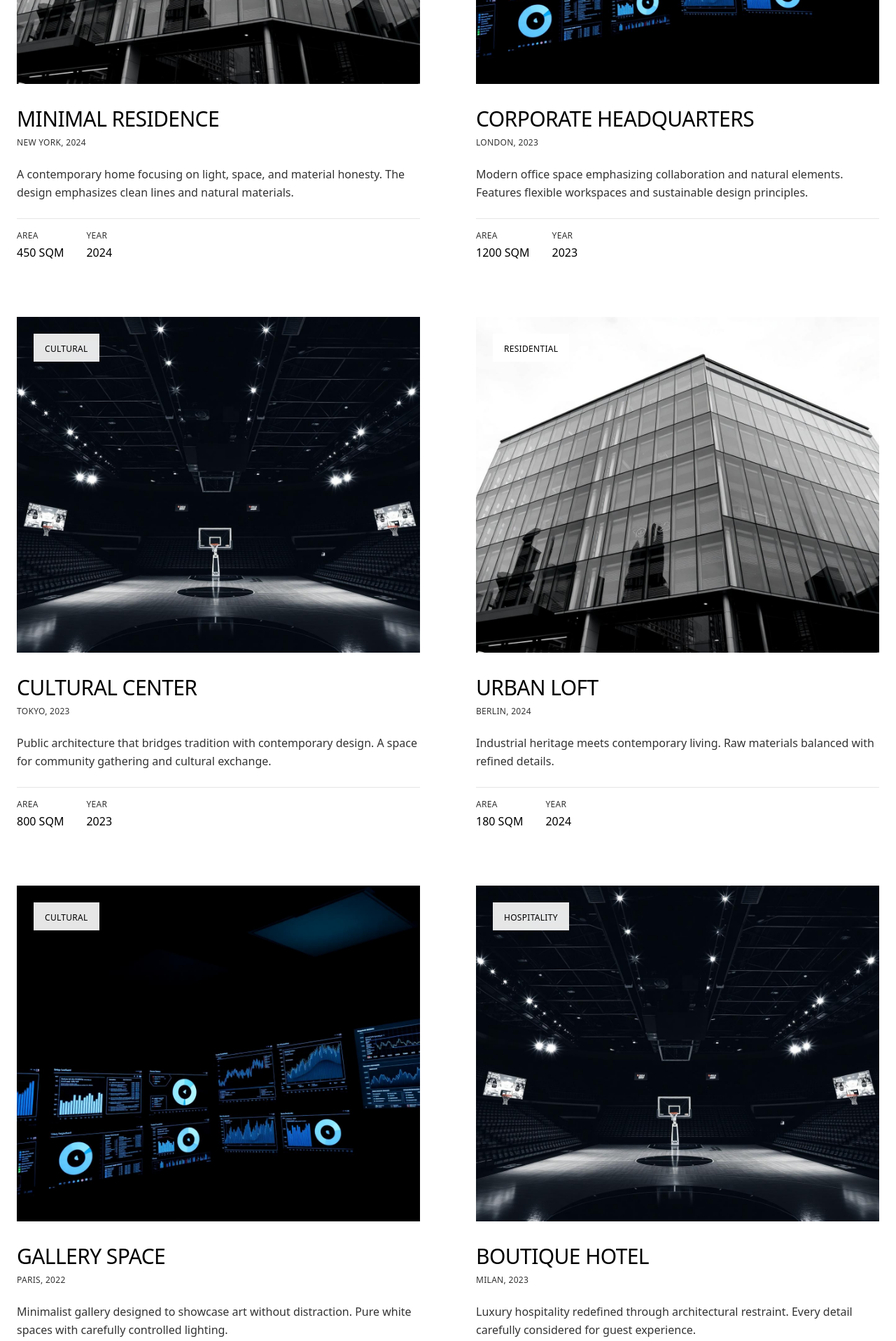
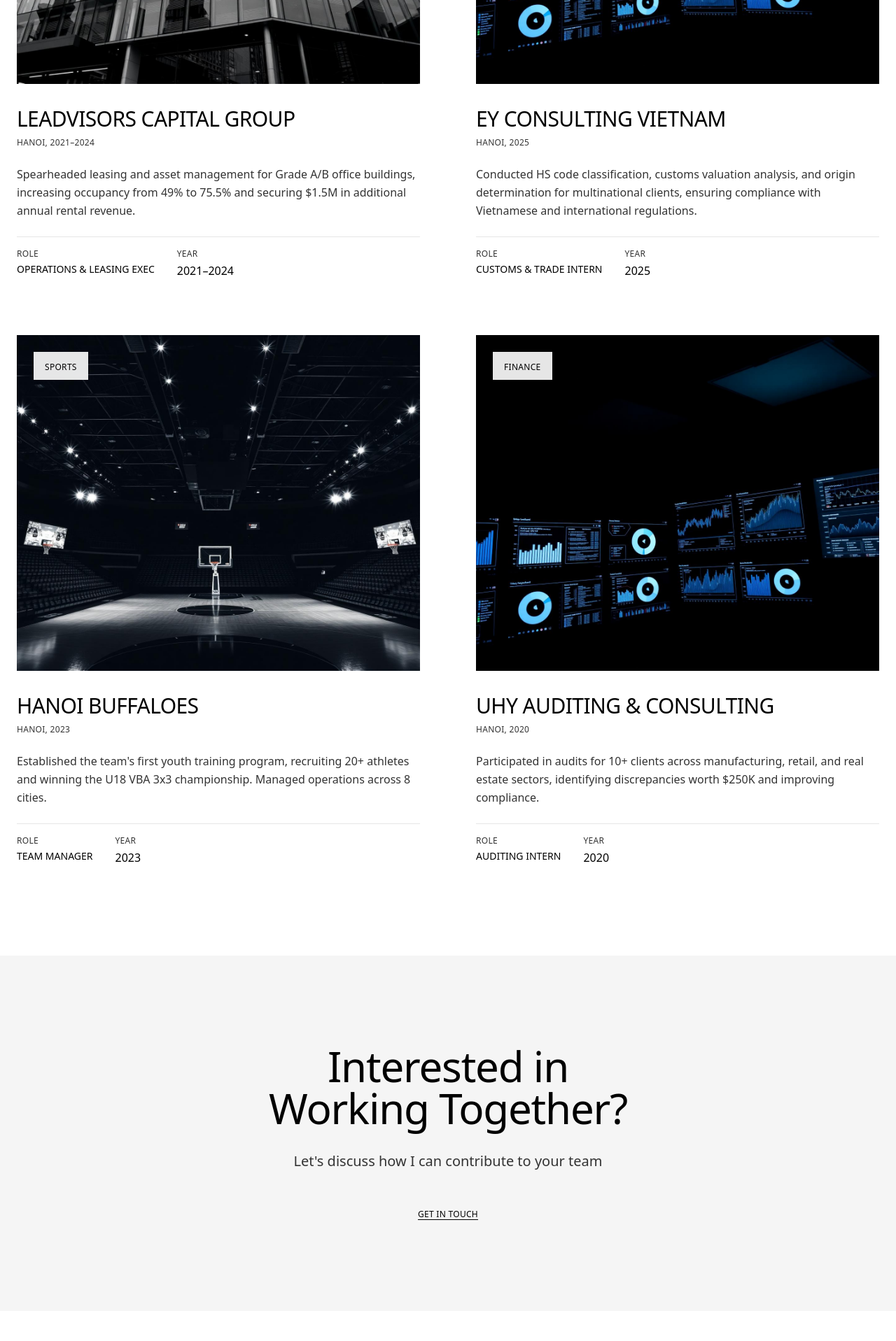
Before and after one commit to thanh2141998-tech/TheoDinhPortfolio, a React (Vite) app: page /experience in a window 1280 px wide. Shown: the part 880-2797 px from the top of the page at 70% size. After the commit the page ends 2754 px from the top, so only its background shows below. Built offline with nearby package versions, Linux system fonts and the light colour scheme.

Commit message:
Create Theo portfolio pages
Co-authored-by: thanh2141998-tech <269506524+thanh2141998-tech@users.noreply.github.com>

```diff
--- a/src/pages/About.tsx
+++ b/src/pages/About.tsx
@@ -1,70 +1,13 @@
 import Navigation from "@/components/Navigation";
+import AboutComponent from "@/components/About";
 
 const About = () => {
   return (
     <div className="min-h-screen">
       <Navigation />
-      <section className="pt-32 pb-32 bg-background">
-        <div className="container mx-auto px-6">
-          <div className="max-w-7xl mx-auto">
-            <div className="grid md:grid-cols-2 gap-20 items-center">
-              <div>
-                <h1 className="text-minimal text-muted-foreground mb-4">ABOUT</h1>
-                <h2 className="text-4xl md:text-6xl font-light text-architectural mb-12">
-                  Design Philosophy
-                </h2>
-
-                <div className="space-y-8">
-                  <p className="text-lg text-muted-foreground leading-relaxed">
-                    We believe architecture should enhance human experience while respecting
-                    the natural environment. Our practice focuses on creating spaces that
-                    are both functional and poetic.
-                  </p>
-
-                  <p className="text-lg text-muted-foreground leading-relaxed">
-                    Founded in 2015, our studio has completed over 200 projects across
-                    residential, commercial, and cultural sectors. Each project begins
-                    with careful listening and ends with thoughtful execution.
-                  </p>
-                </div>
-              </div>
-
-              <div className="space-y-12">
-                <div>
-                  <h3 className="text-minimal text-muted-foreground mb-6">APPROACH</h3>
-                  <div className="space-y-6">
-                    <div className="border-l-2 border-architectural pl-6">
-                      <h4 className="text-lg font-medium mb-2">Research</h4>
-                      <p className="text-muted-foreground">Deep understanding of context, culture, and climate</p>
-                    </div>
-                    <div className="border-l-2 border-architectural pl-6">
-                      <h4 className="text-lg font-medium mb-2">Collaboration</h4>
-                      <p className="text-muted-foreground">Close partnership with clients, engineers, and craftspeople</p>
-                    </div>
-                    <div className="border-l-2 border-architectural pl-6">
-                      <h4 className="text-lg font-medium mb-2">Innovation</h4>
-                      <p className="text-muted-foreground">Sustainable materials and forward-thinking design solutions</p>
-                    </div>
-                  </div>
-                </div>
-
-                <div className="pt-8 border-t border-border">
-                  <div className="grid grid-cols-2 gap-8">
-                    <div>
-                      <h3 className="text-minimal text-muted-foreground mb-2">FOUNDED</h3>
-                      <p className="text-xl">2015</p>
-                    </div>
-                    <div>
-                      <h3 className="text-minimal text-muted-foreground mb-2">PROJECTS</h3>
-                      <p className="text-xl">200+</p>
-                    </div>
-                  </div>
-                </div>
-              </div>
-            </div>
-          </div>
-        </div>
-      </section>
+      <div className="pt-20">
+        <AboutComponent />
+      </div>
     </div>
   );
 };
--- a/src/pages/Work.tsx
+++ b/src/pages/Work.tsx
@@ -4,93 +4,73 @@ import project1 from "@/assets/project-1.jpg";
 import project2 from "@/assets/project-2.jpg";
 import project3 from "@/assets/project-3.jpg";
 
-const Work = () => {
+const Experience = () => {
   const [activeCategory, setActiveCategory] = useState("ALL");
-  const projects = [
+  const experiences = [
     {
       image: project1,
-      title: "MINIMAL RESIDENCE",
-      location: "NEW YORK, 2024",
-      category: "RESIDENTIAL",
-      description: "A contemporary home focusing on light, space, and material honesty. The design emphasizes clean lines and natural materials.",
-      area: "450 SQM",
-      year: "2024"
+      title: "LEADVISORS CAPITAL GROUP",
+      location: "HANOI, 2021–2024",
+      category: "REAL ESTATE",
+      description: "Spearheaded leasing and asset management for Grade A/B office buildings, increasing occupancy from 49% to 75.5% and securing $1.5M in additional annual rental revenue.",
+      role: "OPERATIONS & LEASING EXEC",
+      year: "2021–2024"
     },
     {
       image: project2,
-      title: "CORPORATE HEADQUARTERS",
-      location: "LONDON, 2023",
-      category: "COMMERCIAL",
-      description: "Modern office space emphasizing collaboration and natural elements. Features flexible workspaces and sustainable design principles.",
-      area: "1200 SQM",
+      title: "EY CONSULTING VIETNAM",
+      location: "HANOI, 2025",
+      category: "CONSULTING",
+      description: "Conducted HS code classification, customs valuation analysis, and origin determination for multinational clients, ensuring compliance with Vietnamese and international regulations.",
+      role: "CUSTOMS & TRADE INTERN",
+      year: "2025"
+    },
+    {
+      image: project3,
+      title: "HANOI BUFFALOES",
+      location: "HANOI, 2023",
+      category: "SPORTS",
+      description: "Established the team's first youth training program, recruiting 20+ athletes and winning the U18 VBA 3x3 championship. Managed operations across 8 cities.",
+      role: "TEAM MANAGER",
       year: "2023"
     },
     {
-      image: project3,
-      title: "CULTURAL CENTER",
-      location: "TOKYO, 2023",
-      category: "CULTURAL",
-      description: "Public architecture that bridges tradition with contemporary design. A space for community gathering and cultural exchange.",
-      area: "800 SQM",
-      year: "2023"
-    },
-    {
-      image: project1,
-      title: "URBAN LOFT",
-      location: "BERLIN, 2024",
-      category: "RESIDENTIAL",
-      description: "Industrial heritage meets contemporary living. Raw materials balanced with refined details.",
-      area: "180 SQM",
-      year: "2024"
-    },
-    {
       image: project2,
-      title: "GALLERY SPACE",
-      location: "PARIS, 2022",
-      category: "CULTURAL",
-      description: "Minimalist gallery designed to showcase art without distraction. Pure white spaces with carefully controlled lighting.",
-      area: "600 SQM",
-      year: "2022"
-    },
-    {
-      image: project3,
-      title: "BOUTIQUE HOTEL",
-      location: "MILAN, 2023",
-      category: "HOSPITALITY",
-      description: "Luxury hospitality redefined through architectural restraint. Every detail carefully considered for guest experience.",
-      area: "2400 SQM",
-      year: "2023"
+      title: "UHY AUDITING & CONSULTING",
+      location: "HANOI, 2020",
+      category: "FINANCE",
+      description: "Participated in audits for 10+ clients across manufacturing, retail, and real estate sectors, identifying discrepancies worth $250K and improving compliance.",
+      role: "AUDITING INTERN",
+      year: "2020"
     }
   ];
 
-  const categories = ["ALL", "RESIDENTIAL", "COMMERCIAL", "CULTURAL", "HOSPITALITY"];
+  const categories = ["ALL", "REAL ESTATE", "CONSULTING", "FINANCE", "SPORTS"];
 
-  const filteredProjects = activeCategory === "ALL"
-    ? projects
-    : projects.filter(project => project.category === activeCategory);
+  const filteredExperiences = activeCategory === "ALL"
+    ? experiences
+    : experiences.filter(exp => exp.category === activeCategory);
 
   return (
     <div className="min-h-screen bg-background">
       <Navigation />
 
-      {/* Hero Section */}
       <section className="pt-32 pb-20">
         <div className="container mx-auto px-6">
           <div className="max-w-7xl mx-auto">
             <div className="mb-12">
               <h1 className="text-6xl md:text-8xl font-light text-architectural mb-8">
-                OUR WORK
+                EXPERIENCE
               </h1>
               <p className="text-xl text-muted-foreground max-w-3xl">
-                A curated selection of our architectural projects, each telling a unique story
-                through thoughtful design and meticulous attention to detail.
+                A journey across finance, real estate, consulting, and sports management —
+                each role sharpening analytical and leadership skills.
               </p>
             </div>
           </div>
         </div>
       </section>
 
-      {/* Filter Categories */}
       <section className="pb-16">
         <div className="container mx-auto px-6">
           <div className="max-w-7xl mx-auto">
@@ -118,25 +98,22 @@ const Work = () => {
         </div>
       </section>
 
-      {/* Projects Grid */}
       <section className="pb-32">
         <div className="container mx-auto px-6">
           <div className="max-w-7xl mx-auto">
             <div className="grid md:grid-cols-2 gap-16 lg:gap-20">
-              {filteredProjects.map((project, index) => (
+              {filteredExperiences.map((exp, index) => (
                 <div key={index} className="group cursor-pointer">
                   <div className="relative overflow-hidden mb-8">
                     <img
-                      src={project.image}
-                      alt={project.title}
+                      src={exp.image}
+                      alt={exp.title}
                       className="w-full h-[60vh] object-cover transition-transform duration-700 group-hover:scale-105"
                     />
-                    <div className="absolute inset-0 bg-black/20 opacity-0 group-hover:opacity-100 transition-opacity duration-500" />
-
-                    {/* Project Category Badge */}
+                    <div className="absolute inset-0 bg-foreground/20 opacity-0 group-hover:opacity-100 transition-opacity duration-500" />
                     <div className="absolute top-6 left-6 bg-background/90 backdrop-blur-sm px-4 py-2">
                       <span className="text-minimal text-foreground">
-                        {project.category}
+                        {exp.category}
                       </span>
                     </div>
                   </div>
@@ -144,25 +121,25 @@ const Work = () => {
                   <div className="space-y-6">
                     <div>
                       <h3 className="text-2xl lg:text-3xl font-light text-architectural mb-2 group-hover:text-muted-foreground transition-colors duration-500">
-                        {project.title}
+                        {exp.title}
                       </h3>
                       <p className="text-minimal text-muted-foreground">
-                        {project.location}
+                        {exp.location}
                       </p>
                     </div>
 
                     <p className="text-muted-foreground leading-relaxed">
-                      {project.description}
+                      {exp.description}
                     </p>
 
                     <div className="flex gap-8 pt-4 border-t border-border">
                       <div>
-                        <p className="text-minimal text-muted-foreground mb-1">AREA</p>
-                        <p className="text-foreground">{project.area}</p>
+                        <p className="text-minimal text-muted-foreground mb-1">ROLE</p>
+                        <p className="text-foreground text-sm">{exp.role}</p>
                       </div>
                       <div>
                         <p className="text-minimal text-muted-foreground mb-1">YEAR</p>
-                        <p className="text-foreground">{project.year}</p>
+                        <p className="text-foreground">{exp.year}</p>
                       </div>
                     </div>
                   </div>
@@ -173,20 +150,19 @@ const Work = () => {
         </div>
       </section>
 
-      {/* Call to Action */}
       <section className="py-32 bg-muted">
         <div className="container mx-auto px-6">
           <div className="max-w-4xl mx-auto text-center">
             <h2 className="text-4xl md:text-6xl font-light text-architectural mb-8">
-              Ready to Start
+              Interested in
               <br />
-              Your Project?
+              Working Together?
             </h2>
             <p className="text-xl text-muted-foreground mb-12">
-              Let's discuss how we can bring your architectural vision to life
+              Let's discuss how I can contribute to your team
             </p>
             <a
-              href="#contact"
+              href="/contact"
               className="inline-block text-minimal text-foreground hover:text-muted-foreground transition-colors duration-300 relative group"
             >
               GET IN TOUCH
@@ -199,4 +175,4 @@ const Work = () => {
   );
 };
 
-export default Work;
+export default Experience;
```
Also changed, not shown: index.html (+6 -13 lines), src/pages/Contact.tsx (+4 -66 lines).
